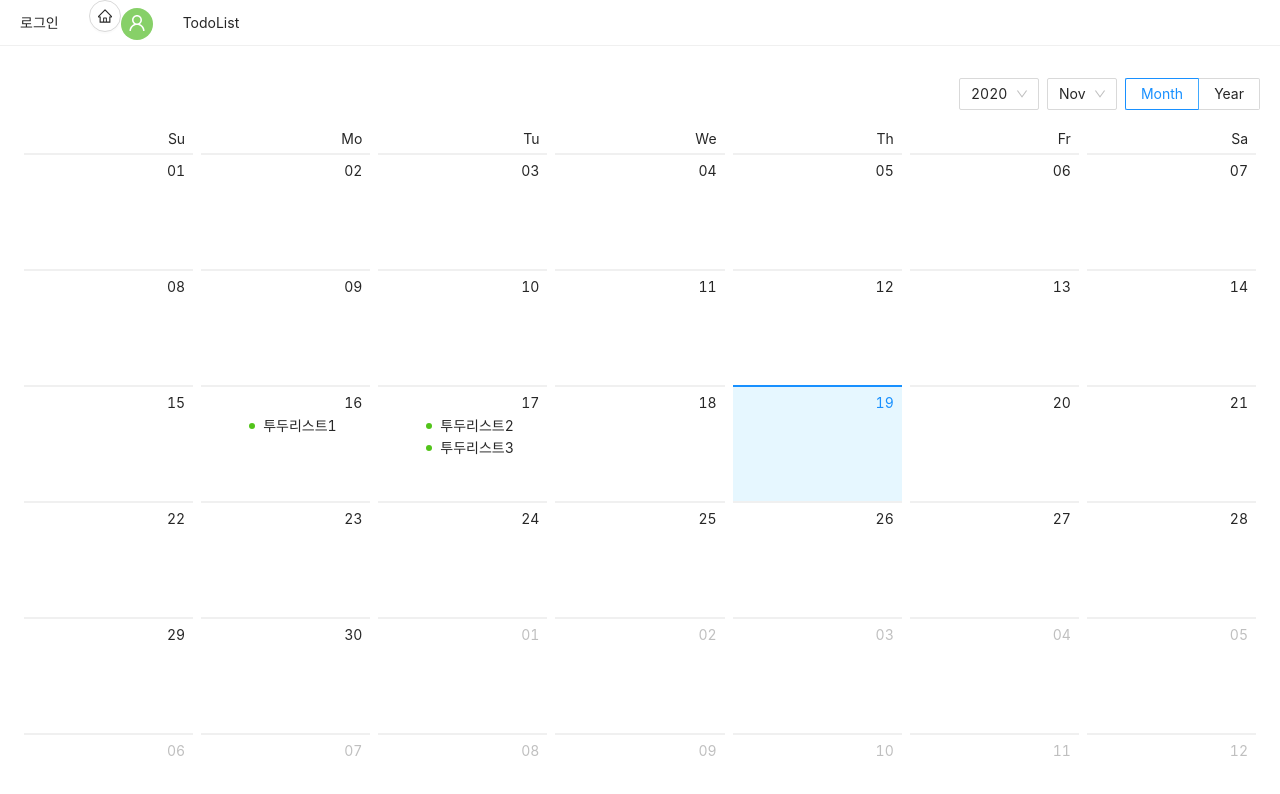
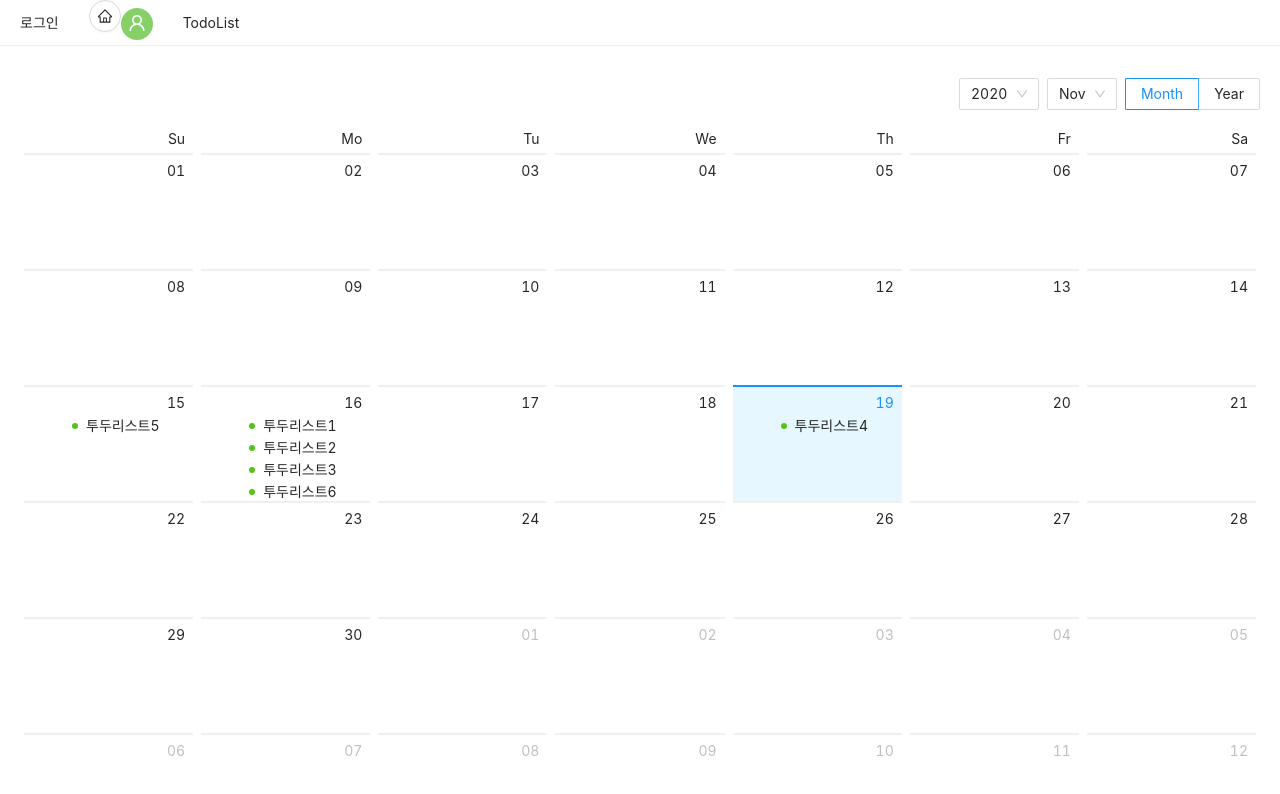
Before and after one commit to FlaSh0211/ToDoList, a React (Create React App) app: page / in a window 1280 px wide. Shown: the top 794 px of the page. Built offline with nearby package versions, Linux system fonts and the light colour scheme.

Commit message:
메인페이지 렌더링 redux 적용

```diff
--- a/src/index.js
+++ b/src/index.js
@@ -5,7 +5,7 @@ import Root from './Root';
 import * as serviceWorker from './serviceWorker';
 import { createStore, applyMiddleware } from 'redux'
 import { Provider } from 'react-redux';
-import rootReducer, { rootSaga } from 'redux/modules/reducers';
+import rootReducer, { rootSaga } from 'redux/modules/saga';
 import logger from 'redux-logger';
 import { composeWithDevTools } from 'redux-devtools-extension';
 import createSagaMiddleware from 'redux-saga';
--- a/src/page/Home/container/Home.js
+++ b/src/page/Home/container/Home.js
@@ -1,46 +1,56 @@
 import React, { useEffect, useState } from 'react';
 import { Calendar, Badge } from 'antd';
 import 'antd/dist/antd.css'
+import { bindActionCreators } from 'redux';
+import * as todoListCreators from 'redux/modules/saga/todolist';
+import { connect } from 'react-redux';
 
-const demo = [
-    {
-        id: 1,
-        content: "투두리스트1",
-        date: "2020-11-16",
-        type: 'success'
-    },
-    {
-        id: 2,
-        content: "투두리스트2",
-        date: "2020-11-17",
-        type: 'success'
-    },
-    {
-        id: 3,
-        content: "투두리스트3",
-        date: "2020-11-17",
-        type: 'success'
-    }
-]
+// const demo = [
+//     {
+//         id: 1,
+//         content: "투두리스트1",
+//         date: "2020-11-16",
+//         type: 'success'
+//     },
+//     {
+//         id: 2,
+//         content: "투두리스트2",
+//         date: "2020-11-17",
+//         type: 'success'
+//     },
+//     {
+//         id: 3,
+//         content: "투두리스트3",
+//         date: "2020-11-17",
+//         type: 'success'
+//     }
+// ]
 
-const Home = () => {
+const Home = ({ todoListState, todoListActions }) => {
     const [datas,setData] = useState([]);
-    const newData = ()=> {
-        let array = [];
-        for(let el in demo) {
-            array.push([demo[el]['date'],demo[el]]);
-        }
-        setData(datas.concat(array));
-    };
 
     useEffect(()=> {
+        // username을 localstorage에서 get
+        todoListActions.getTodoListRequest({ username:'nexus2493' });
+     }, [])
+
+    useEffect(()=> {
+        const newData = ()=> {
+            let demo = todoListState.get('data');
+            console.log(todoListState.get('data'),'데모')
+            let array = [];
+            for(let el in demo) {
+                array.push([demo[el]['date'],demo[el]]);
+            }
+            setData(datas.concat(array));
+        };
         newData();
-    }, []);
+    }, [todoListState]);
 
     const getListData = value => {
         let year, month, date;
         let listData=[];
-        for (let v = 0; v < datas.length; v++){
+        for (let v = 0; v < datas.length; v++) {
             year = new Date(datas[v][0]).getFullYear();
             month = new Date(datas[v][0]).getMonth();
             date = new Date(datas[v][0]).getDate();
@@ -55,7 +65,6 @@ const Home = () => {
         };
         return listData;
     };
-
     const dateCellRender = value => {
         const listData = getListData(value);
         return (
@@ -68,7 +77,6 @@ const Home = () => {
             </ul>
         );
     }
-
     const getMonthData = value => {
         let year;
         let month;
@@ -84,7 +92,6 @@ const Home = () => {
         };
         return listData;
     };
-
     const monthCellRender = value => {
         const listData = getMonthData(value);
         return listData ? (
@@ -104,4 +111,11 @@ const Home = () => {
     );
 };
 
-export default Home;
+export default connect(
+    state => ({
+        todoListState: state.todolistReducer
+    }),
+    dispatch => ({
+        todoListActions: bindActionCreators( todoListCreators, dispatch)
+    })
+)(Home);
--- a/src/page/Login/Login.js
+++ b/src/page/Login/Login.js
@@ -3,7 +3,7 @@ import { Form, Input, Button, Checkbox, Col } from 'antd';
 import { UserOutlined, LockOutlined } from '@ant-design/icons';
 import { Link } from 'react-router-dom';
 import { bindActionCreators } from 'redux';
-import * as loginCreators from 'redux/modules/reducers/login';
+import * as loginCreators from 'redux/modules/saga/login';
 import { connect } from 'react-redux';
 
 let demo = {
--- a/src/page/Register/Register.js
+++ b/src/page/Register/Register.js
@@ -2,7 +2,7 @@ import React from 'react';
 import 'antd/dist/antd.css';
 import RegisterForm from 'component/Form/Form';
 import { connect } from 'react-redux';
-import * as registerCreators from 'redux/modules/reducers/register';
+import * as registerCreators from 'redux/modules/saga/register';
 import { bindActionCreators } from 'redux';
 
 const Register = ({ registerActions, registerState })=>{
--- a/src/page/Todo/container/Todolist.js
+++ b/src/page/Todo/container/Todolist.js
@@ -4,7 +4,7 @@ import { Collapse, Col, Button, Card, DatePicker, Input, Empty, Pagination, noti
 import { EditOutlined, DeleteOutlined, PlusOutlined, CheckOutlined, MinusOutlined } from '@ant-design/icons';
 import 'antd/dist/antd.css';
 import { bindActionCreators } from 'redux';
-import * as todoListCreators from 'redux/modules/reducers/todolist';
+import * as todoListCreators from 'redux/modules/saga/todolist';
 import { connect } from 'react-redux';
 
 const { Panel } = Collapse;
@@ -29,6 +29,7 @@ const Todolist = ({ todoListState, todoListActions })=> {
     const demoData = todoListState.get('data');
 
     useEffect(()=> {
+        // username을 localstorage에서 get
         todoListActions.getTodoListRequest({ username:'nexus2493' });
      },[])
 
@@ -37,7 +38,6 @@ const Todolist = ({ todoListState, todoListActions })=> {
         setState(dateString);
         setList(true)
     }
-
     const deleteDay = date => {
         todoListActions.deleteDayTodoListRequest({ date });
         notification.open({
@@ -144,7 +144,6 @@ const Todolist = ({ todoListState, todoListActions })=> {
     }
 
     return (
-
         <div className="demo-infinite-container" style={{marginTop: '80px'}}>
             <Col md={{span: 20, offset: 4}}>
                 <DatePicker onChange={datePick} onClick={clickDatePicker}/>
```
Also changed, not shown: src/redux/modules/saga/index.js (renamed from src/redux/modules/reducers/index.js), src/redux/modules/saga/login.js (renamed from src/redux/modules/reducers/login.js), src/redux/modules/saga/register.js (renamed from src/redux/modules/reducers/register.js), src/redux/modules/saga/todolist.js (renamed from src/redux/modules/reducers/todolist.js).
